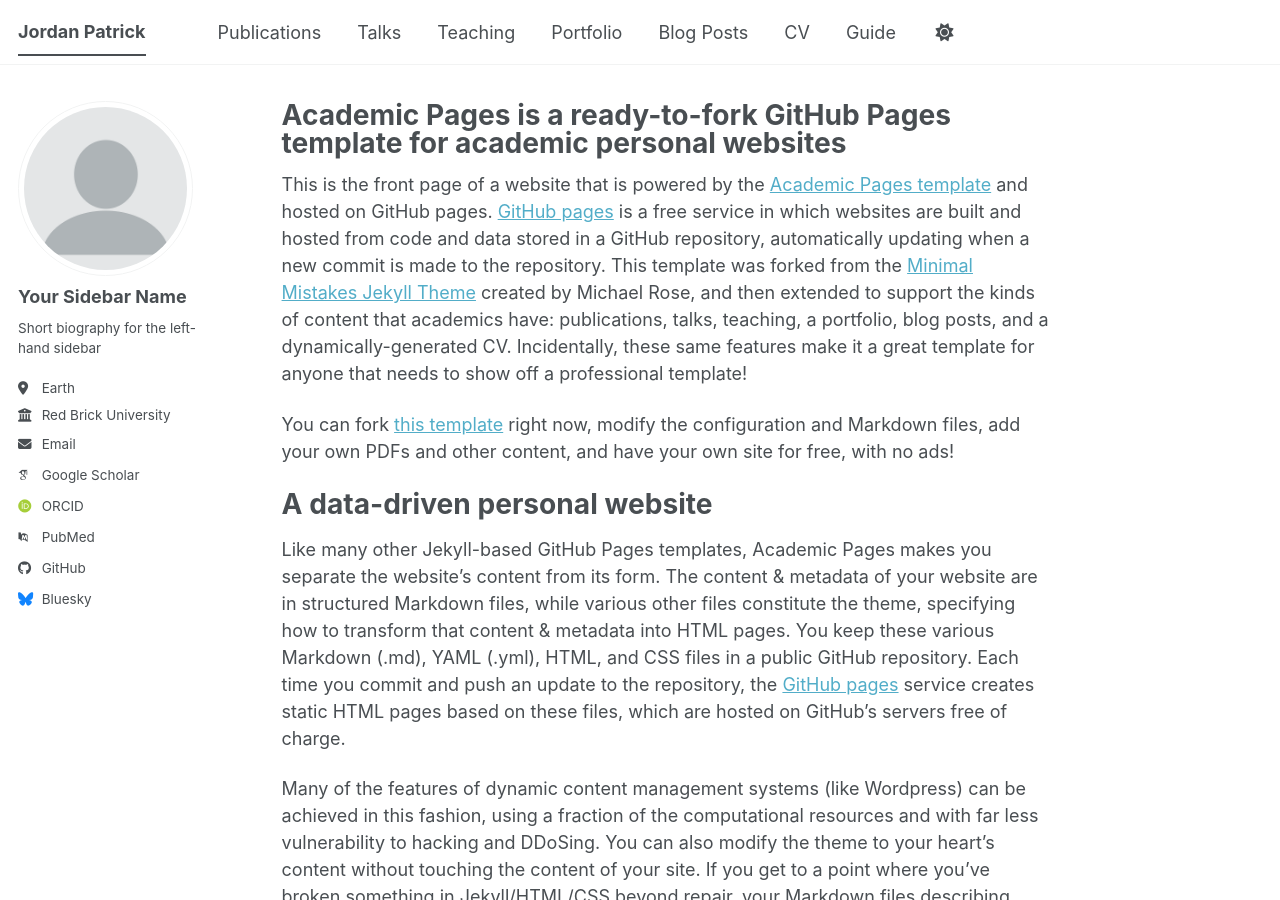
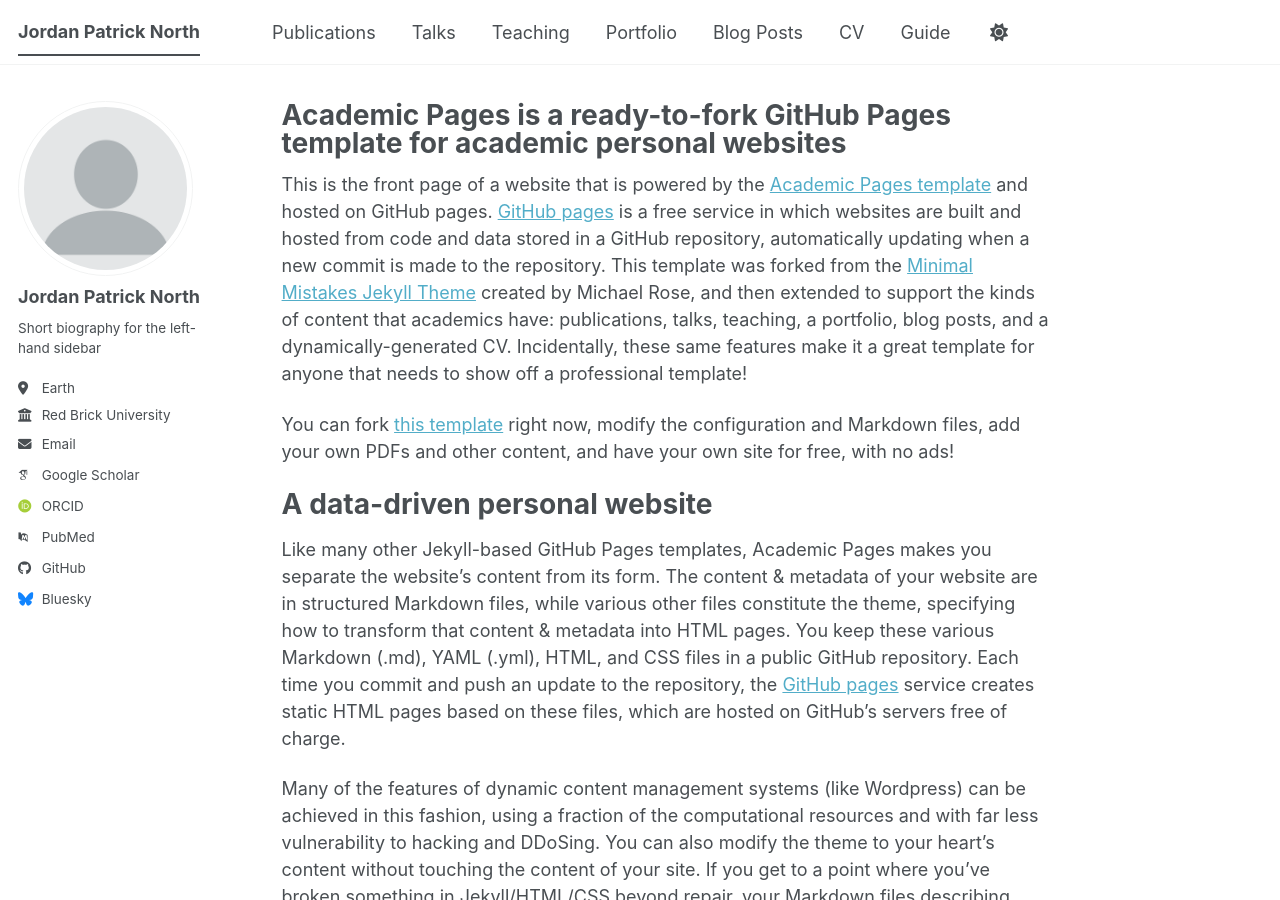
Before and after one commit to Jordan-North/Jordan-North.github.io, a Jekyll site: the page built from _pages/about.md, in a window 1280 px wide and 900 px high. Built offline with Jekyll 4.4.1, drawn with Linux system fonts in a browser that asks for light colours; some web fonts are replaced; a script bundle is joined from its source files by our own code; library files that are not in the unit come from our copies.

Commit message:
Update _config.yml

```diff
--- a/_config.yml
+++ b/_config.yml
@@ -9,7 +9,7 @@
 # Basic Site Settings
 locale                   : "en-UK"
 site_theme               : "default" # The available themes options are "default", "air", "sunrise", "mint", "dirt" and "contrast"
-title                    : "Jordan Patrick"
+title                    : "Jordan Patrick North"
 title_separator          : "-"
 name                     : &name "Jordan Patrick North"
 description              : &description "Your Name's academic portfolio"   # Update this with a general description of your site, this is the default if not overridden by a page
@@ -24,7 +24,7 @@
 author:
   # Biographic information
   avatar           : "profile.png"
-  name             : "Your Sidebar Name"
+  name             : "Jordan Patrick North"
   pronouns         : # example: "she/her"
   bio              : "Short biography for the left-hand sidebar"
   location         : "Earth"
```
